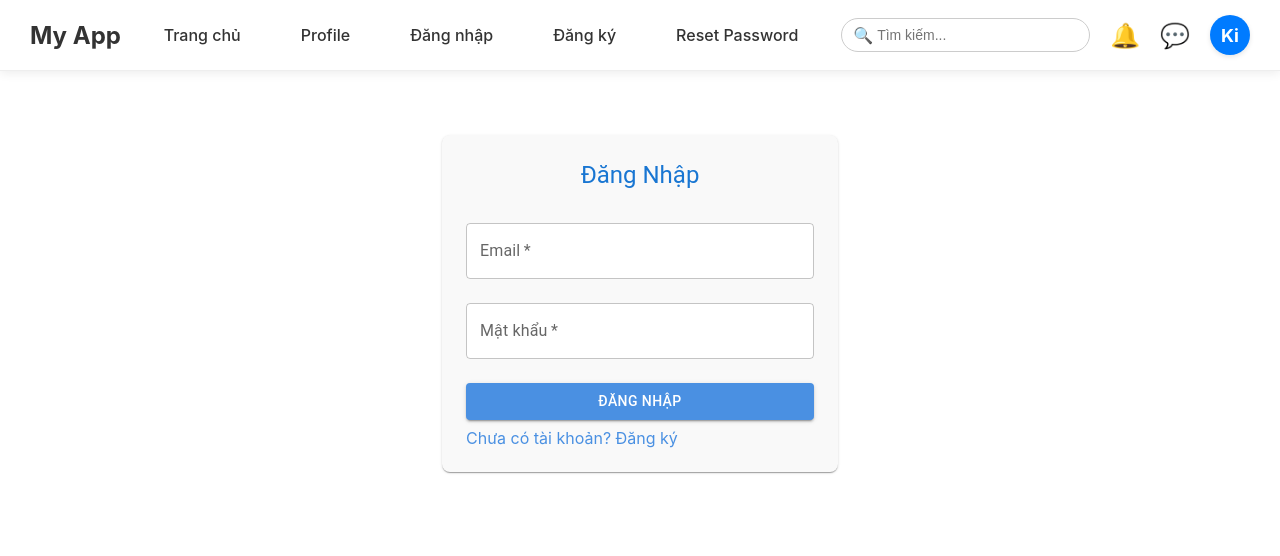
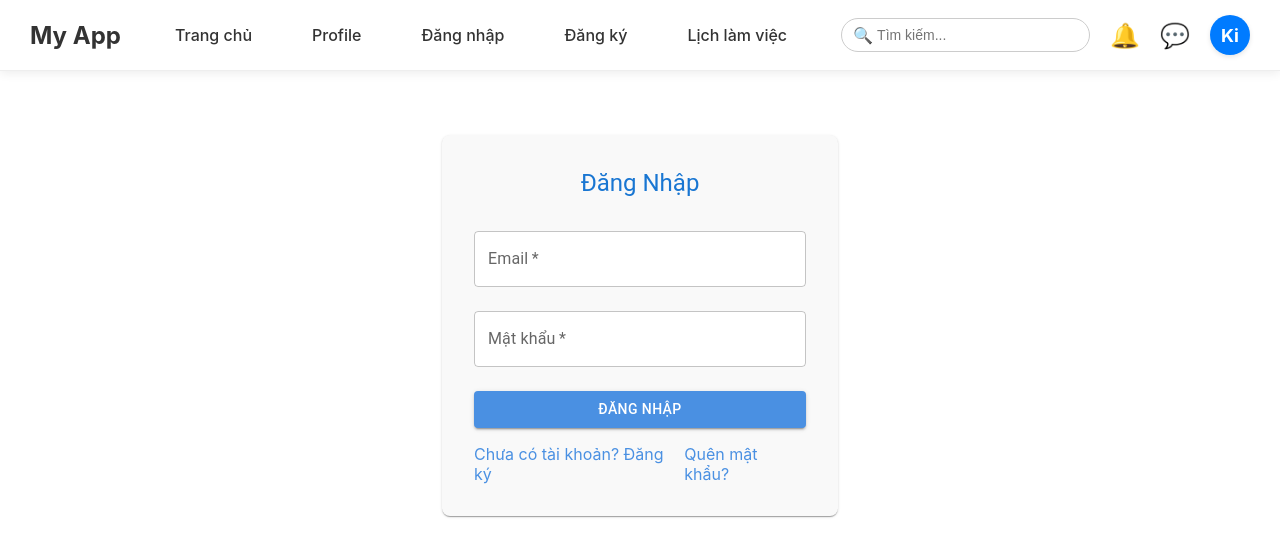
Before and after one commit to MINDX-Intership/front-end, a React (Vite) app: page / in a window 1280 px wide. Shown: the top 556 px of the page. Built offline with nearby package versions, Linux system fonts and the light colour scheme.

Commit message:
link back end v2

```diff
--- a/src/App.jsx
+++ b/src/App.jsx
@@ -25,6 +25,8 @@ function App() {
       case '/profile':
         return <Profile setCurrentPage={setCurrentPage} />;
       case '/reset-password':
+        return <ResetPassword setCurrentPage={setCurrentPage} />;
+      case '/work-load':
         return <WorkSchedule setCurrentPage={setCurrentPage} />;
       case '/notifications':
         return <Notifications setCurrentPage={setCurrentPage} />;
--- a/src/components/Chat.jsx
+++ b/src/components/Chat.jsx
@@ -29,7 +29,7 @@ function Chat() {
       setNewMessage('');
 
       setTimeout(() => {
-        setMessages((prevMessages) => [...prevMessages, { text: `Xin chào! Bạn có thể hỏi tôi bất cứ điều gì.`, sender: 'bot' }]);
+        setMessages((prevMessages) => [...prevMessages, { text: `Hello wordl`, sender: 'nyc' }]);
       }, 1000);
     }
   };
--- a/src/components/Login.jsx
+++ b/src/components/Login.jsx
@@ -5,11 +5,11 @@ import './Login.css';
 const Login = ({ setCurrentPage }) => {
   const [email, setEmail] = useState('');
   const [password, setPassword] = useState('');
-  const [error, setError] = useState(''); // State for error messages
+  const [error, setError] = useState('');
 
   const handleSubmit = async (event) => {
     event.preventDefault();
-    setError(''); // Clear previous errors
+    setError('');
 
     try {
       const response = await fetch('http://localhost:3000/api/accounts/login', {
@@ -27,8 +27,7 @@ const Login = ({ setCurrentPage }) => {
 
       if (response.ok) {
         console.log('Login successful:', data);
-        // Optionally, store token or user data and redirect to homepage
-        setCurrentPage('/homepage'); // Redirect to homepage on successful login
+        setCurrentPage('/homepage');
       } else {
         console.error('Login failed:', data);
         setError(data.message || 'Đăng nhập thất bại. Vui lòng kiểm tra lại email và mật khẩu.');
@@ -41,11 +40,22 @@ const Login = ({ setCurrentPage }) => {
 
   return (
     <Container component="main" maxWidth="xs">
-      <Box sx={{ marginTop: 8, display: 'flex', flexDirection: 'column',  alignItems: 'center',  bgcolor: '#f9f9f9', p: 3, borderRadius: 2, boxShadow: 1, }}>
+      <Box
+        sx={{
+          marginTop: 8,
+          display: 'flex',
+          flexDirection: 'column',
+          alignItems: 'center',
+          bgcolor: '#f9f9f9',
+          p: 4,
+          borderRadius: 2,
+          boxShadow: 1,
+        }}
+      >
         <Typography component="h1" variant="h5" color="primary">
           Đăng Nhập
         </Typography>
-        <Box component="form" onSubmit={handleSubmit} noValidate  sx={{ mt: 2, width: '100%' }}>
+        <Box component="form" onSubmit={handleSubmit} noValidate sx={{ mt: 2, width: '100%' }}>
           <TextField margin="normal" required fullWidth id="email" label="Email" value={email} onChange={(e) => setEmail(e.target.value)} />
           <TextField margin="normal" required fullWidth id="password" label="Mật khẩu" type="password" value={password} onChange={(e) => setPassword(e.target.value)} />
           {error && (
@@ -56,12 +66,28 @@ const Login = ({ setCurrentPage }) => {
           <Button type="submit" fullWidth variant="contained" sx={{ mt: 2, mb: 1, bgcolor: '#4a90e2', '&:hover': { bgcolor: '#357abd' },}}>
             Đăng Nhập
           </Button>
-          <Link href="/register"onClick={(e) => {
-            e.preventDefault();
-            setCurrentPage('/register');}}
-            sx={{ color: '#4a90e2', textDecoration: 'none', }}>
-            {"Chưa có tài khoản? Đăng ký"}
-          </Link>
+          <Box sx={{ display: 'flex', justifyContent: 'space-between', width: '100%', mt: 1 }}> {/* Sử dụng Box để căn chỉnh hai liên kết */}
+            <Link
+              href="/register"
+              onClick={(e) => {
+                e.preventDefault();
+                setCurrentPage('/register');
+              }}
+              sx={{ color: '#4a90e2', textDecoration: 'none' }}
+            >
+              {"Chưa có tài khoản? Đăng ký"}
+            </Link>
+            <Link
+              href="/reset-password"
+              onClick={(e) => {
+                e.preventDefault();
+                setCurrentPage('/reset-password');
+              }}
+              sx={{ color: '#4a90e2', textDecoration: 'none' }}
+            >
+              {"Quên mật khẩu?"}
+            </Link>
+          </Box>
         </Box>
       </Box>
     </Container>
--- a/src/components/Navbar.jsx
+++ b/src/components/Navbar.jsx
@@ -96,7 +96,7 @@ function Navbar({ currentPage, setCurrentPage }) {
         {renderNavLink('/profile', 'Profile')}
         {renderNavLink('/login', 'Đăng nhập')}
         {renderNavLink('/register', 'Đăng ký')}
-        {renderNavLink('/reset-password', 'Reset Password')}
+        {renderNavLink('/work-load', 'Lịch làm việc')}
       </ul>
 
       <div style={{ display: 'flex', alignItems: 'center', gap: '20px' }}>
--- /dev/null
+++ b/src/components/ResetPassword.css
@@ -0,0 +1,32 @@
+.container {
+  background-color: #f9f9f9;
+  padding: 20px;
+  border-radius: 8px;
+  box-shadow: 0 2px 4px rgba(0, 0, 0, 0.1);
+}
+
+.form {
+  width: 100%;
+}
+
+.link {
+  text-align: center;
+  display: block;
+  margin-top: 10px;
+  color: #4a90e2;
+  text-decoration: none;
+}
+
+.MuiInputBase-root {
+  background-color: #fff;
+  border-radius: 4px;
+}
+
+.MuiButton-contained {
+  background-color: #4a90e2;
+  transition: background-color 0.3s;
+}
+
+.MuiButton-contained:hover {
+  background-color: #357abd;
+}
--- a/src/components/ResetPassword.jsx
+++ b/src/components/ResetPassword.jsx
@@ -1,33 +1,66 @@
 import React, { useState } from 'react';
 import { Button, TextField, Box, Typography, Container, Link } from '@mui/material';
-import './Login.css';
+import './ResetPassword.css';
 
 const ResetPassword = ({ setCurrentPage }) => {
   const [email, setEmail] = useState('');
-  const [password, setPassword] = useState('');
+  const [message, setMessage] = useState('');
+  const [error, setError] = useState('');
 
-  const handleSubmit = (event) => {
+  const handleSubmit = async (event) => {
     event.preventDefault();
-    console.log('Login:', { email, password });
+    setMessage('');
+    setError('');
+
+    try {
+      const response = await fetch('http://localhost:3000/api/accounts/reset-password-request', {
+        method: 'POST',
+        headers: {
+          'Content-Type': 'application/json',
+        },
+        body: JSON.stringify({ email }),
+      });
+
+      const data = await response.json();
+
+      if (response.ok) {
+        setMessage(data.message || 'Một liên kết đặt lại mật khẩu đã được gửi đến email của bạn.');
+      } else {
+        setError(data.message || 'Yêu cầu đặt lại mật khẩu thất bại. Vui lòng kiểm tra lại email.');
+      }
+    } catch (err) {
+      console.error('Network error or unexpected issue:', err);
+      setError('Đã xảy ra lỗi. Vui lòng thử lại sau.');
+    }
   };
 
   return (
     <Container component="main" maxWidth="xs">
-      <Box sx={{ marginTop: 8, display: 'flex', flexDirection: 'column',  alignItems: 'center',  bgcolor: '#f9f9f9', p: 3, borderRadius: 2, boxShadow: 1, }}>
+      <Box sx={{ marginTop: 8, display: 'flex', flexDirection: 'column', alignItems: 'center', bgcolor: '#f9f9f9', p: 3, borderRadius: 2, boxShadow: 1, }}>
         <Typography component="h1" variant="h5" color="primary">
-          Reset password
+          Đặt Lại Mật Khẩu
         </Typography>
-        <Box component="form" onSubmit={handleSubmit} noValidate  sx={{ mt: 2, width: '100%' }}>
+        <Box component="form" onSubmit={handleSubmit} noValidate sx={{ mt: 2, width: '100%' }}>
           <TextField margin="normal" required fullWidth id="email" label="Email" value={email} onChange={(e) => setEmail(e.target.value)} />
-
+          {message && (
+            <Typography color="success" variant="body2" sx={{ mt: 1 }}>
+              {message}
+            </Typography>
+          )}
+          {error && (
+            <Typography color="error" variant="body2" sx={{ mt: 1 }}>
+              {error}
+            </Typography>
+          )}
           <Button type="submit" fullWidth variant="contained" sx={{ mt: 2, mb: 1, bgcolor: '#4a90e2', '&:hover': { bgcolor: '#357abd' },}}>
-            Reset
+            Gửi Yêu Cầu
           </Button>
-          <Link href="/register"onClick={(e) => {
+          <Link href="/login" onClick={(e) => {
             e.preventDefault();
-            setCurrentPage('/register');}}
-            sx={{ color: '#4a90e2', textDecoration: 'none', }}>
-            {"Chưa có tài khoản? Đăng ký"}
+            setCurrentPage('/login');
+          }}
+          sx={{ color: '#4a90e2', textDecoration: 'none', }}>
+            {"Quay lại Đăng nhập"}
           </Link>
         </Box>
       </Box>
```
